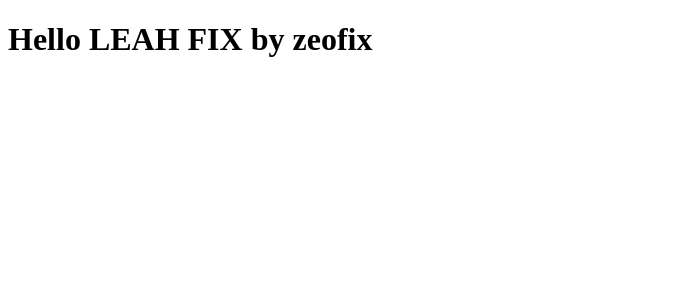
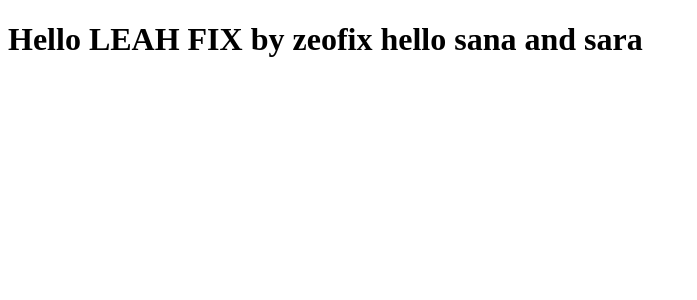
Before and after one commit to leehay873/deployment-test, a React (Create React App) app: page / in a window 1280 px wide. Shown: the top 300 px of the page, without its empty margins (0-697 px from the left). Built offline with nearby package versions, Linux system fonts and the light colour scheme.

Commit message:
changes names

```diff
--- a/src/App.js
+++ b/src/App.js
@@ -3,7 +3,7 @@ import React from 'react'
 const App = () => {
   return (
     <div>
-      <h1>Hello LEAH FIX  by zeofix</h1>
+      <h1>Hello LEAH FIX  by zeofix  hello sana and sara</h1>
     </div>
   )
 }
```
